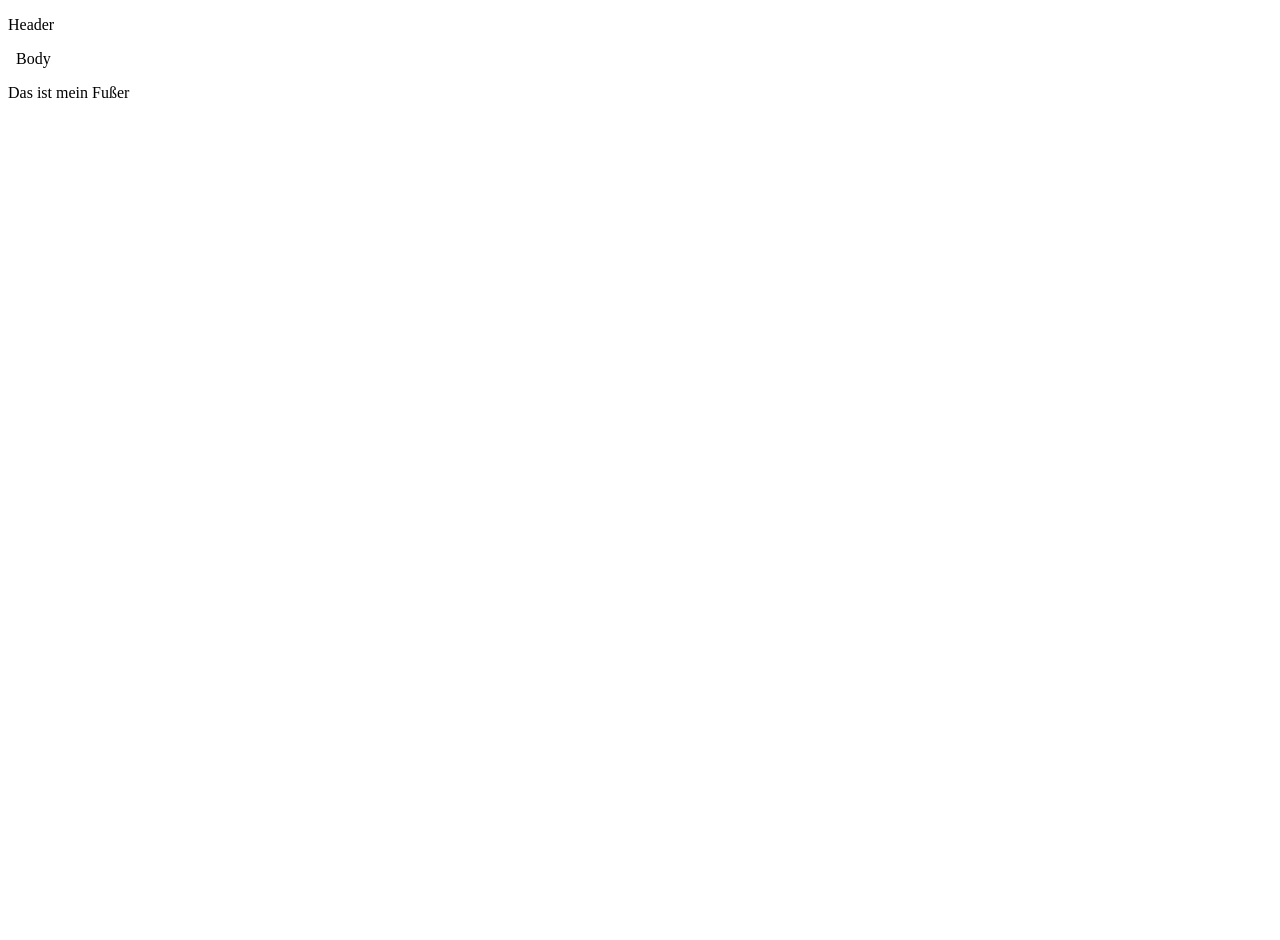
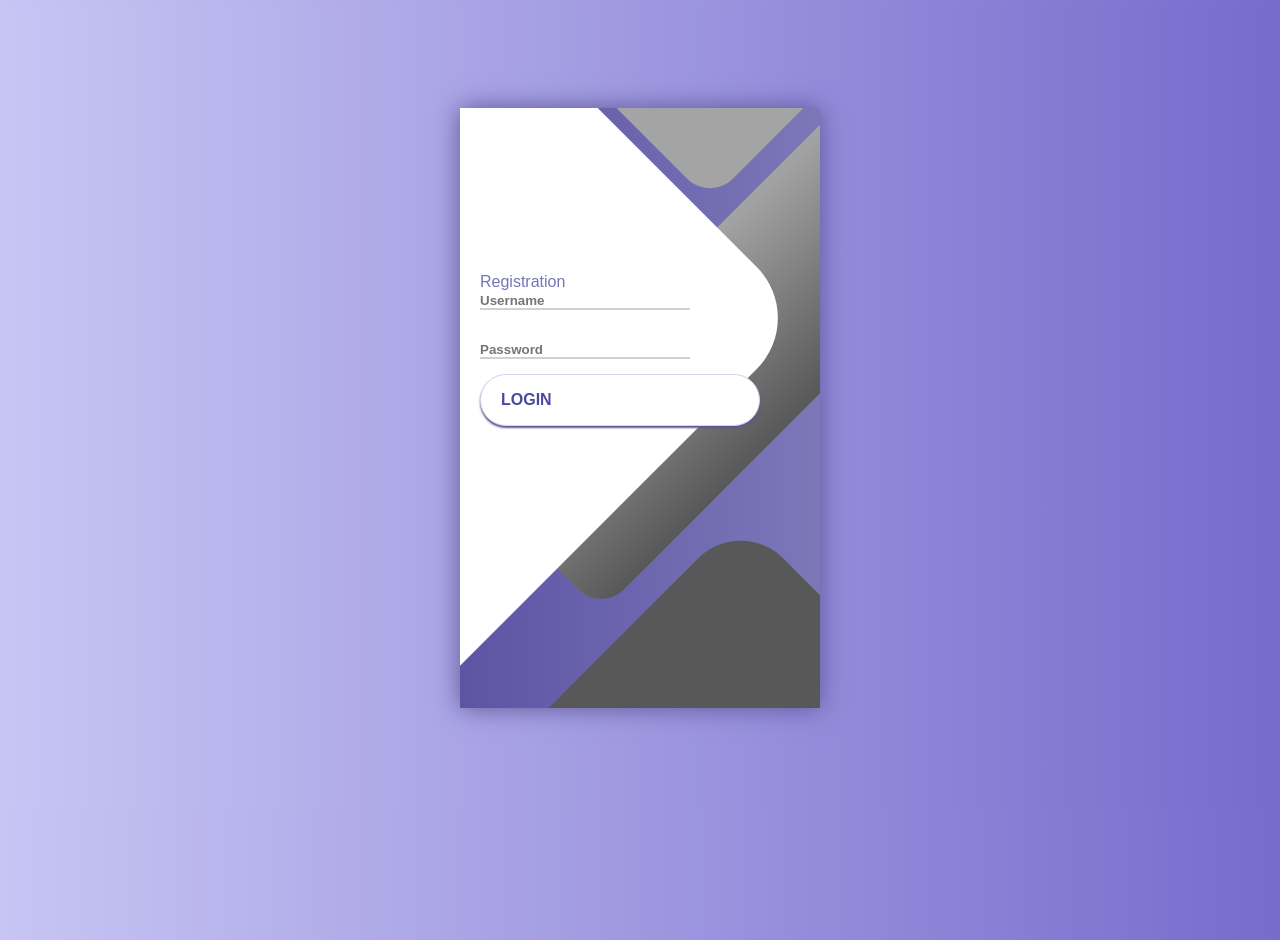
Before and after one commit to DatPriest/budget_book, an Angular app in the folder frontend/: page / in a window 1280 px wide. Before the commit the page ends 800 px from the top, so only its background shows below. Built offline with nearby package versions, Linux system fonts and the light colour scheme.

Commit message:
Erste Login Design

```diff
--- a/frontend/src/app/login-view/login-view.component.css
+++ b/frontend/src/app/login-view/login-view.component.css
@@ -0,0 +1,154 @@
+* {
+  box-sizing: border-box;
+  margin: 0;
+  padding: 0;
+  font-family: Raleway, sans-serif;
+}
+.container {
+  display: flex;
+  align-items: center;
+  justify-content: center;
+  min-height: 100vh;
+}
+.screen {
+  background: linear-gradient(90deg, #5D54A4, #7C78B8);
+  position: relative;
+  height: 600px;
+  width: 360px;
+  box-shadow: 0px 0px 24px #5C5696;
+}
+
+.screen__content {
+  z-index: 1;
+  position: relative;
+  height: 100%;
+}
+.screen__background {
+  position: absolute;
+  top: 0;
+  left: 0;
+  right: 0;
+  bottom: 0;
+  z-index: 0;
+  -webkit-clip-path: inset(0 0 0 0);
+  clip-path: inset(0 0 0 0);
+}
+
+.screen__background__shape1 {
+  height: 520px;
+  width: 520px;
+  background: #FFF;
+  top: -50px;
+  right: 120px;
+  border-radius: 0 72px 0 0;
+}
+
+.screen__background__shape2 {
+  height: 220px;
+  width: 220px;
+  background: #A4A4A4;
+  top: -172px;
+  right: 0;
+  border-radius: 32px;
+}
+
+.screen__background__shape3 {
+  height: 540px;
+  width: 190px;
+  background: linear-gradient(270deg, #585858, #A4A4A4);
+  top: -24px;
+  right: 0;
+  border-radius: 32px;
+}
+
+.screen__background__shape4 {
+  height: 400px;
+  width: 200px;
+  background: #585858;
+  top: 420px;
+  right: 50px;
+  border-radius: 60px;
+}
+.login {
+  width: 320px;
+  padding: 20px;
+  padding-top: 150px;
+}
+
+.login__field {
+  padding: 15px 0px;
+  position: relative;
+}
+
+.login__icon {
+  position: absolute;
+  color: #7875B5;
+}
+
+.login__input:active,
+.login__input:focus,
+.login__input:hover {
+  outline: none;
+  border-bottom-color: #6A679E;
+}
+
+.login__submit {
+  background: #fff;
+  font-size: 16px;
+  padding: 16px 20px;
+  border-radius: 26px;
+  border: 1px solid #D4D3E8;
+  text-transform: uppercase;
+  font-weight: 700;
+  display: flex;
+  align-items: center;
+  width: 100%;
+  color: #4C489D;
+  box-shadow: 0px 2px 2px #5C5696;
+  cursor: pointer;
+  transition: .2s;
+}
+
+.login__submit:active,
+.login__submit:focus,
+.login__submit:hover {
+  border-color: #6A679E;
+  outline: none;
+}
+
+.button__icon {
+  font-size: 24px;
+  margin-left: auto;
+  color: #7875B5;
+}
+
+.social-login {
+  position: absolute;
+  height: 140px;
+  width: 160px;
+  text-align: center;
+  bottom: 0px;
+  right: 0px;
+  color: #fff;
+}
+
+.social-icons {
+  display: flex;
+  align-items: center;
+  justify-content: center;
+}
+
+.social-login__icon {
+  padding: 20px 10px;
+  color: #fff;
+  text-decoration: none;
+  text-shadow: 0px 0px 8px #7875B5;
+}
+.social-login__icon:hover {
+  transform: scale(1.5);
+}
+.header_Text {
+  color: #7875B5;
+  text-shadow: black;
+  width: 320px;
+}
--- a/frontend/src/app/login-view/login-view.component.html
+++ b/frontend/src/app/login-view/login-view.component.html
@@ -1,73 +1,28 @@
-<form>
-  <header>
-    <p>Header</p>
-  </header>
-  <body>
-    <p>Body</p>
-  </body>
-
-
-
-
-
-
-
-
-
-
-
-
-
-
-
-
-
-
-
-
-
-
-
-
-
-
-
-
-
-
-
-
-
-
-
-
-
-
-
-
-
-
-
-
-
-
-
-
-
-
-
-
-
-
-
-
-
-
-
-
-
-
-  <footer>
-    <p>Das ist mein Fußer</p>
-  </footer>
-</form>
+<body>
+<div class="container">
+  <div class="screen">
+    <div class="screen__content">
+      <form class="login">
+        <div class="login__field">
+          <span class="header_Text" >Registration</span>
+          <i class="login__icon"></i>
+          <input type="text" class="login__input" placeholder="Username" #usernameI>
+        </div>
+        <div class="login__field">
+          <i class="login__icon"></i>
+          <input type="password" class="login__input" placeholder="Password" #passwordI>
+        </div>
+        <button class="button login__submit" id="addQual">
+          <span class="button__text" >Login</span>
+        </button>
+      </form>
+    </div>
+    <div class="screen__background">
+      <span class="screen__background__shape screen__background__shape4"></span>
+      <span class="screen__background__shape screen__background__shape3"></span>
+      <span class="screen__background__shape screen__background__shape2"></span>
+      <span class="screen__background__shape screen__background__shape1"></span>
+    </div>
+  </div>
+</div>
+</body>
--- a/frontend/src/app/login-view/login-view.component.ts
+++ b/frontend/src/app/login-view/login-view.component.ts
@@ -11,5 +11,4 @@
 
   ngOnInit(): void {
   }
-
 }
--- a/frontend/src/styles.css
+++ b/frontend/src/styles.css
@@ -1 +1,37 @@
-/* You can add global styles to this file, and also import other style files */
+body {
+  background: linear-gradient(90deg, #C7C5F4, #776BCC);
+}
+
+button {
+  background: #fff;
+  font-size: 14px;
+  margin-top: 30px;
+  padding: 16px 20px;
+  border-radius: 26px;
+  border: 1px solid #D4D3E8;
+  text-transform: uppercase;
+  font-weight: 700;
+  display: flex;
+  align-items: center;
+  width: 100%;
+  color: #4C489D;
+  box-shadow: 0px 2px 2px #5C5696;
+  cursor: pointer;
+  transition: .2s;
+}
+
+input{
+  border: none;
+  border-bottom: 2px solid #D1D1D4;
+  background: none;
+  padding: 10px;
+  padding-left: 24px;
+  font-weight: 700;
+  width: 75%;
+  transition: .2s;
+}
+
+.screen__background__shape {
+  transform: rotate(45deg);
+  position: absolute;
+}
```
